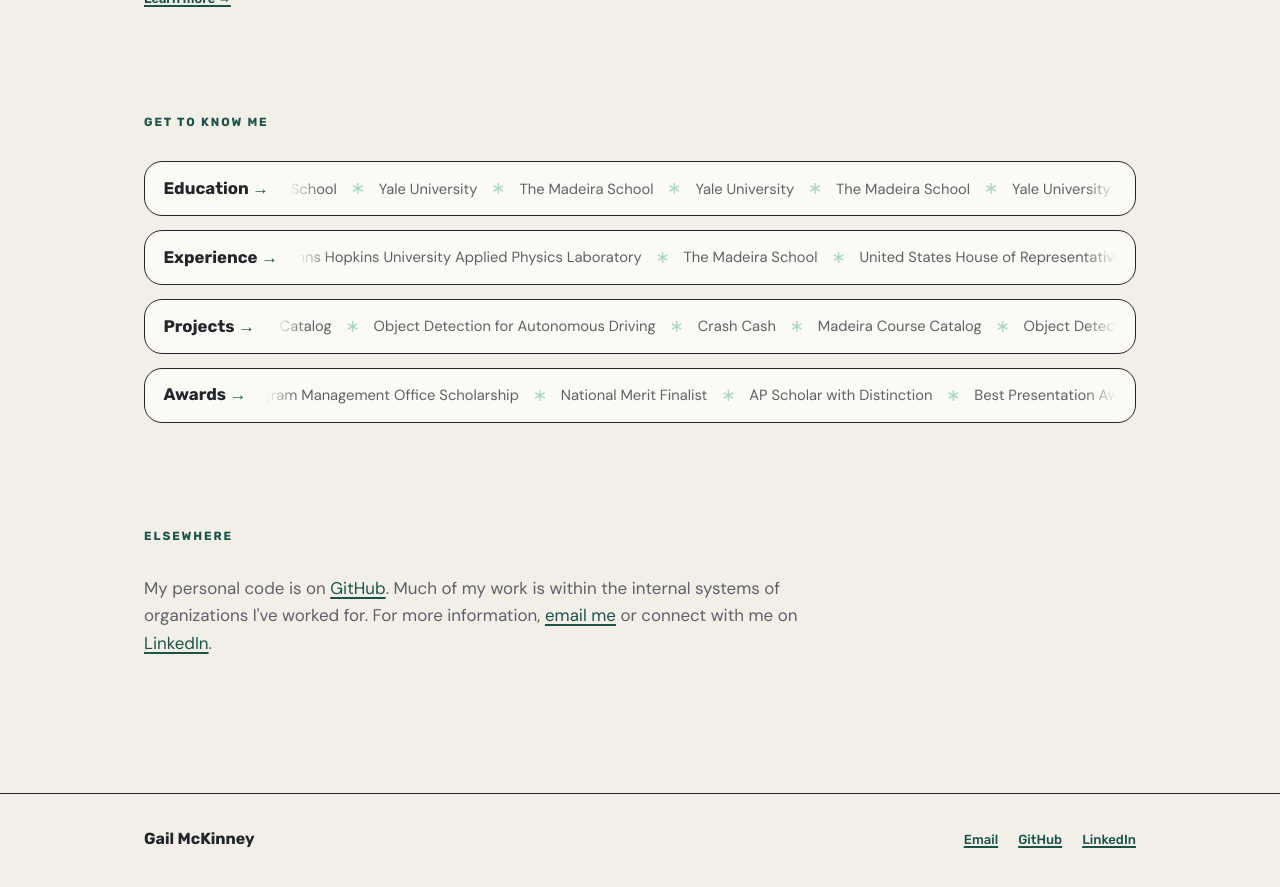
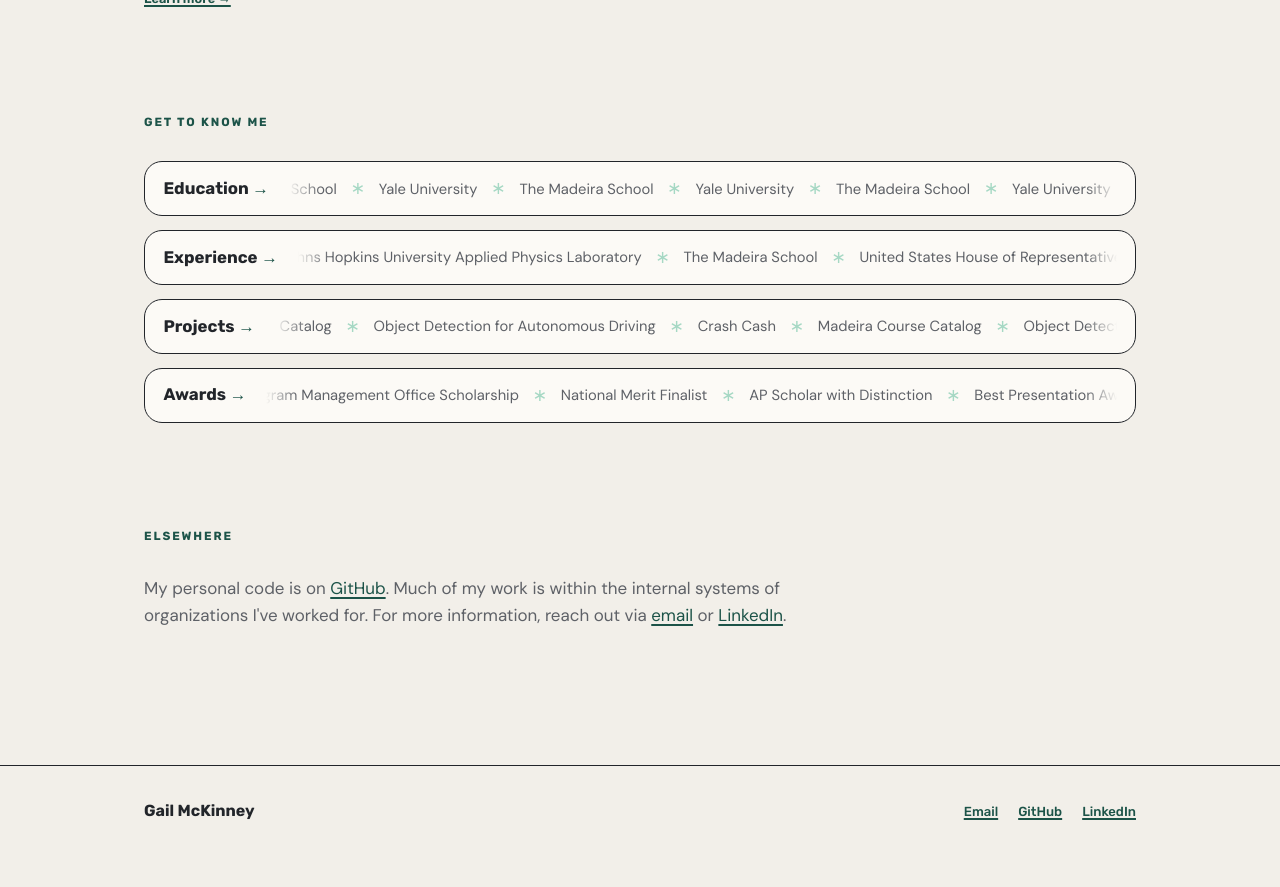
Before and after one commit to mck-makes-stuff/mck-makes-stuff.github.io, a Jekyll site: the page built from index.html, in a window 1280 px wide and 900 px high, scrolled down 1382 px. Shown: the top 887 px of the window. Built offline with Jekyll 4.4.1, drawn with Linux system fonts in a browser that asks for light colours.

Commit message:
Edit Linkedin and email references

```diff
--- a/index.html
+++ b/index.html
@@ -156,8 +156,7 @@ title: About
     <p class="lede">
       My personal code is on <a href="https://github.com/{{ site.github_username }}">GitHub</a>.
       Much of my work is within the internal systems of organizations I've worked for.
-      For more information, <a href="mailto:{{ site.email }}">email me</a> or connect with
-      me on <a href="{{ site.linkedin }}">LinkedIn</a>.
+      For more information, reach out via <a href="mailto:{{ site.email }}">email</a> or <a href="{{ site.linkedin }}">LinkedIn</a>.
     </p>
   </section>
 
```
